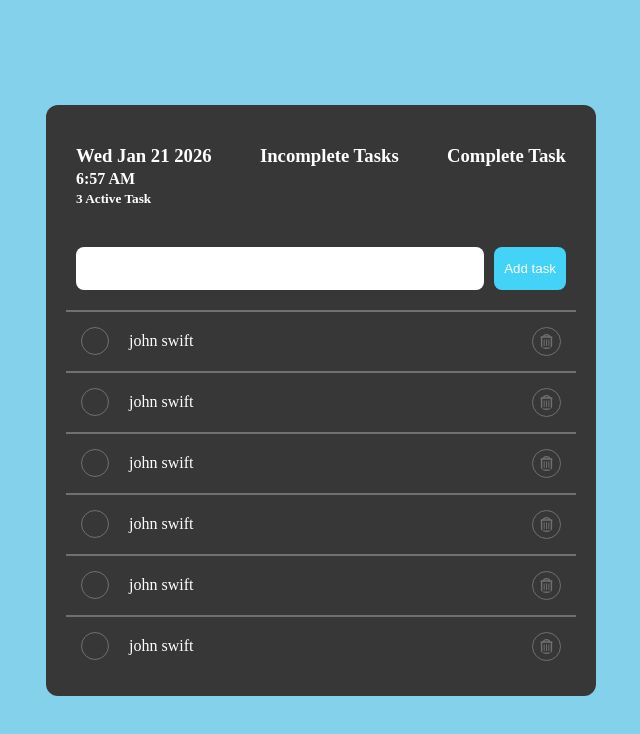
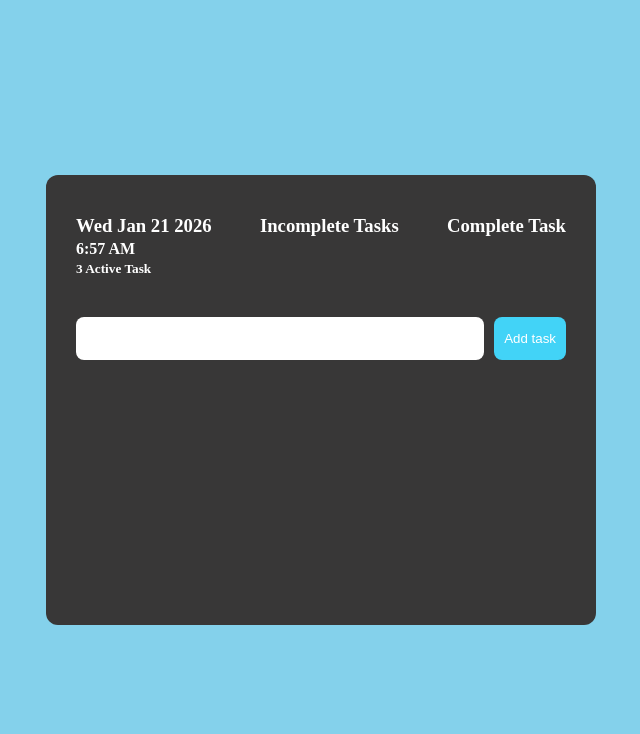
Before and after one commit to Davidnino21/react_todo, a React (Vite) app: page / in a window 1280 px wide. Shown: the top 734 px of the page, without its empty margins (319-959 px from the left). Built offline with nearby package versions, Linux system fonts and the light colour scheme.

Commit message:
updated tasks state

```diff
--- a/src/App.jsx
+++ b/src/App.jsx
@@ -18,7 +18,7 @@ function App() {
       <div className="todo-container">
         <Header />
         <Form addNewTask={addTask} />
-        <Tasks />
+        <Tasks allTasks={tasks}/>
       </div>
     </div>
   );
--- a/src/components/Form.jsx
+++ b/src/components/Form.jsx
@@ -1,10 +1,20 @@
-function Form({addNewTask}) {
+import { useState } from "react";
+function Form({ addNewTask }) {
+  const [userTask, setUserTask] = useState("");
 
-  console.log()
+  function handleNewTask(e) {
+    setUserTask(e.target.value);
+  }
+
+  function handleAddTask(e) {
+    e.preventDefault();
+    addNewTask(userTask)
+  }
+
   return (
     <div className="form">
-      <form>
-        <input type="text" />
+      <form onSubmit={handleAddTask}>
+        <input onChange={handleNewTask} type="text" />
         <button>Add task</button>
       </form>
     </div>
--- a/src/components/Task.jsx
+++ b/src/components/Task.jsx
@@ -1,10 +1,10 @@
 import { FaRegTrashCan } from "react-icons/fa6";
 
-function Task() {
+function Task({task}) {
   return (
     <div className="task">
       <input type="checkbox" />
-      <p>john swift</p>
+      <p>{task.text}</p>
       <FaRegTrashCan className="trash-icon" />
     </div>
   );
--- a/src/components/Tasks.jsx
+++ b/src/components/Tasks.jsx
@@ -1,14 +1,13 @@
 import Task from "./Task";
 
-function Tasks() {
+function Tasks({allTasks}) {
+console.log(allTasks[0])
   return (
     <div className="task-container">
-      <Task />
-      <Task />
-      <Task />
-      <Task />
-      <Task />
-      <Task />
+      {allTasks.map(task => (
+        <Task key={task.id} task={task}/>
+
+      ))}
     </div>
   );
 }
```
